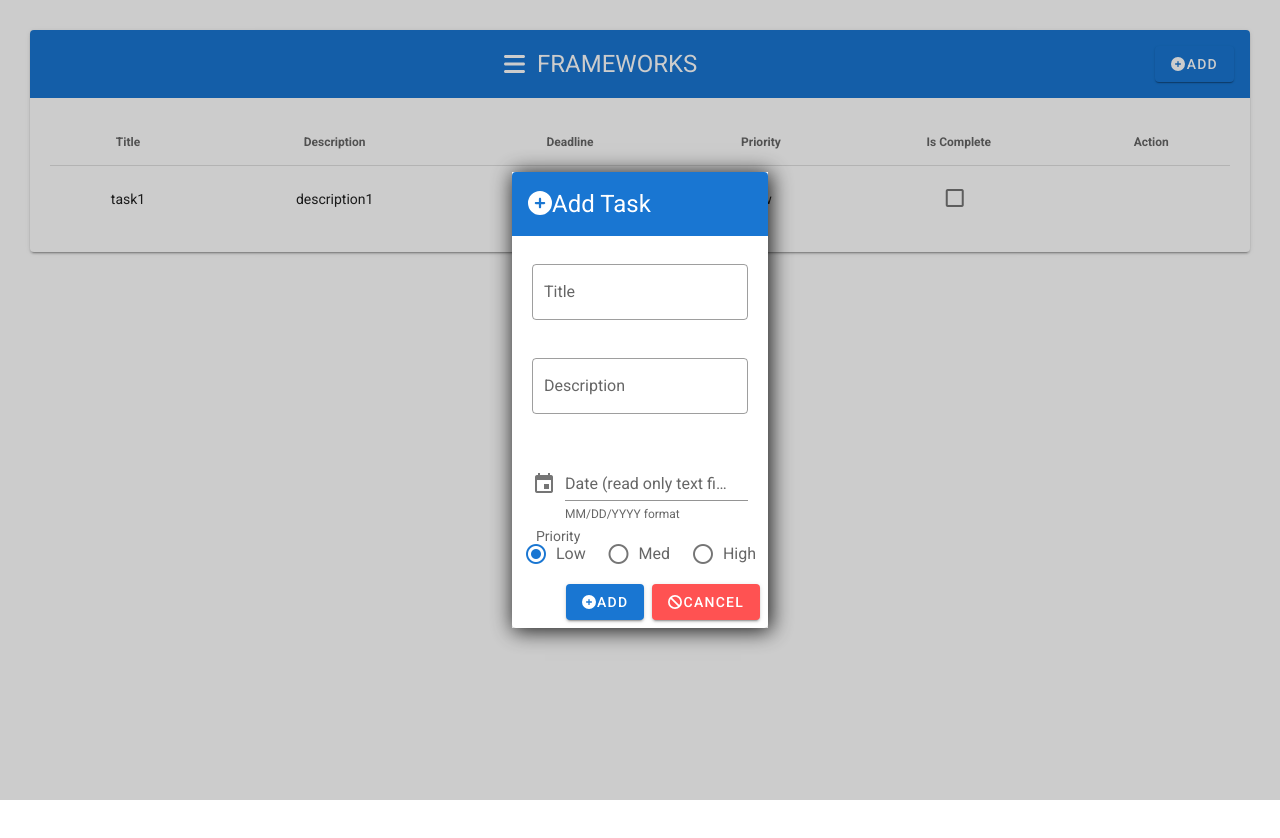
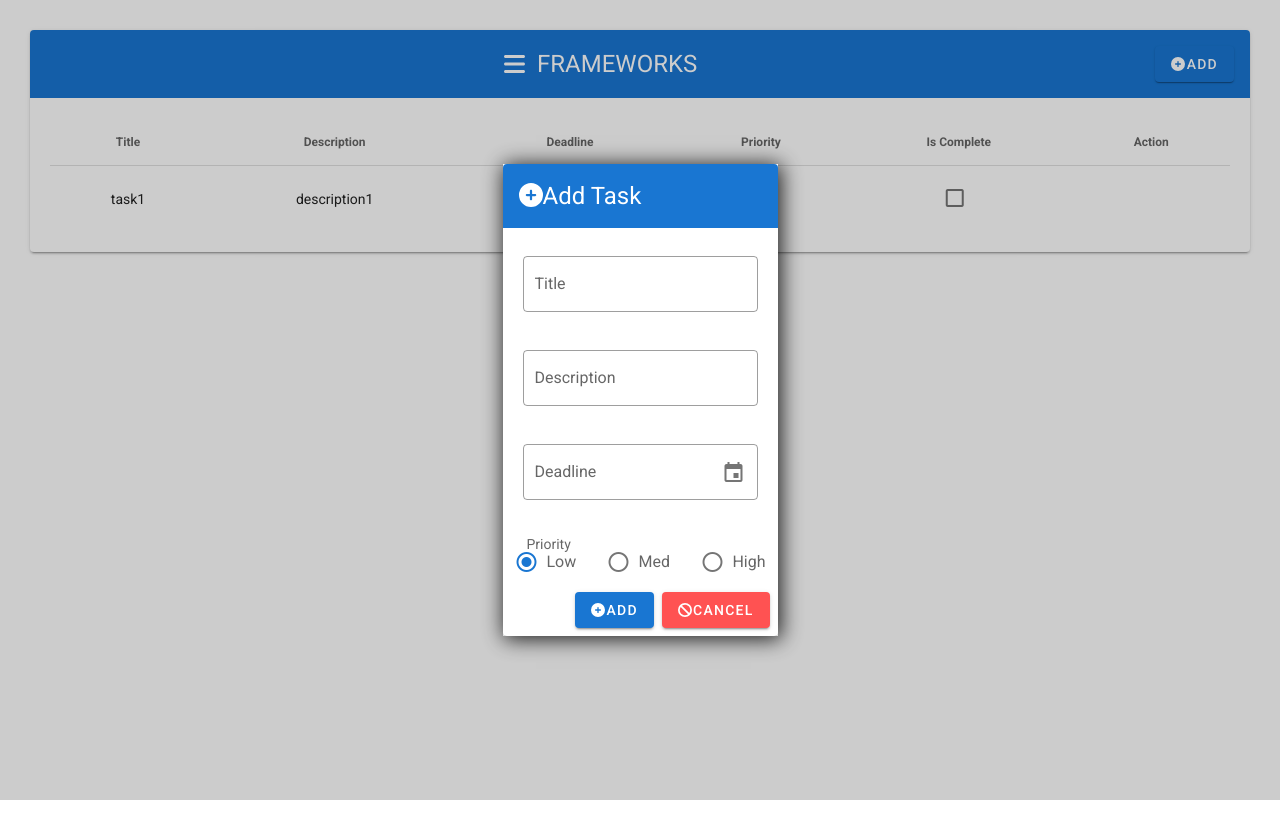
Before and after one commit to jeffpan602/To-Do-App, a Vue app in the folder todoapp/: page / in a window 1280 px wide. Both pictures are taken after a click on the button "ADD". Shown: the top 838 px of the page. Built offline with nearby package versions, Linux system fonts and the light colour scheme.

Commit message:
Update modalDialog.vue

```diff
--- a/todoapp/src/components/modalDialog.vue
+++ b/todoapp/src/components/modalDialog.vue
@@ -14,25 +14,21 @@
                 <!-- panel body-->
                 <v-form ref="form" lazy-validation>
                     <v-layout v-if="isAddTask" class="elements mx-5 mb-0 mt-7">
-                        <v-text-field label="Title" outlined v-model="title" required
-                            :rules="[v => !!v || 'Title is Required!']" />
+                        <v-text-field label="Title" outlined v-model="title" required />
                     </v-layout>
 
-                    <v-layout v - layout class=" element mx-5 my-2">
-                        <v-text-field label="Description" outlined v-model="description" required
-                            :rules="[v => !!v || 'Description is Required!']" />
+                    <v-layout class=" element mx-5 my-2">
+                        <v-text-field label="Description" outlined v-model="description" required />
                     </v-layout>
 
-                    <v-layout class="elements mx-5 my-0">
-
-                        <v-menu v-model="menu2" :close-on-content-click="false" transition="scale-transition" offset-y
-                            max-width="290px" min-width="auto">
+                    <v-layout justify-center class="elements mx-5 my-0">
+                        <v-menu ref="menu" :close-on-content-click="false" transition="scale-transition" offset-y
+                            min-width="auto">
                             <template v-slot:activator="{ on, attrs }">
-                                <v-text-field v-model="computedDateFormatted" label="Date (read only text field)"
-                                    hint="MM/DD/YYYY format" persistent-hint prepend-icon="mdi-calendar" readonly
-                                    v-bind="attrs" v-on="on"></v-text-field>
+                                <v-text-field v-model="computedDateFormatted" label="Deadline"
+                                    append-icon="mdi-calendar" v-bind="attrs" v-on="on" readonly outlined required />
                             </template>
-                            <v-date-picker v-model="date" no-title @input="menu2 = false"></v-date-picker>
+                            <v-date-picker v-model="date" no-title scrollable></v-date-picker>
                         </v-menu>
                     </v-layout>
 
@@ -82,7 +78,7 @@ export default {
             this.$emit('close')
         },
         clear() {
-            this.$refs.form.reset()
+            //this.$refs.form.reset()
             this.title = ''
             this.description = ''
             this.date = ''
@@ -90,9 +86,9 @@ export default {
         },
         addTask() {
             if (this.$refs.form.validate()) {
-                this.$emit('addTask', this.title, this.description, this.formatDate(this.date), this.priority);
-                this.clear();
-                this.close();
+                this.$emit('addTask', this.title, this.description, this.formatDate(this.date), this.priority)
+                this.clear()
+                this.close()
             }
         },
         editTask() {
@@ -101,8 +97,8 @@ export default {
         formatDate(date) {
             if (!date)
                 return null;
-            const [year, month, day] = date.split('-');
-            return `${month}/${day}/${year}`;
+            const [year, month, day] = date.split('-')
+            return `${month}/${day}/${year}`
         },
         parseDate(date) {
             if (!date) return null
```
